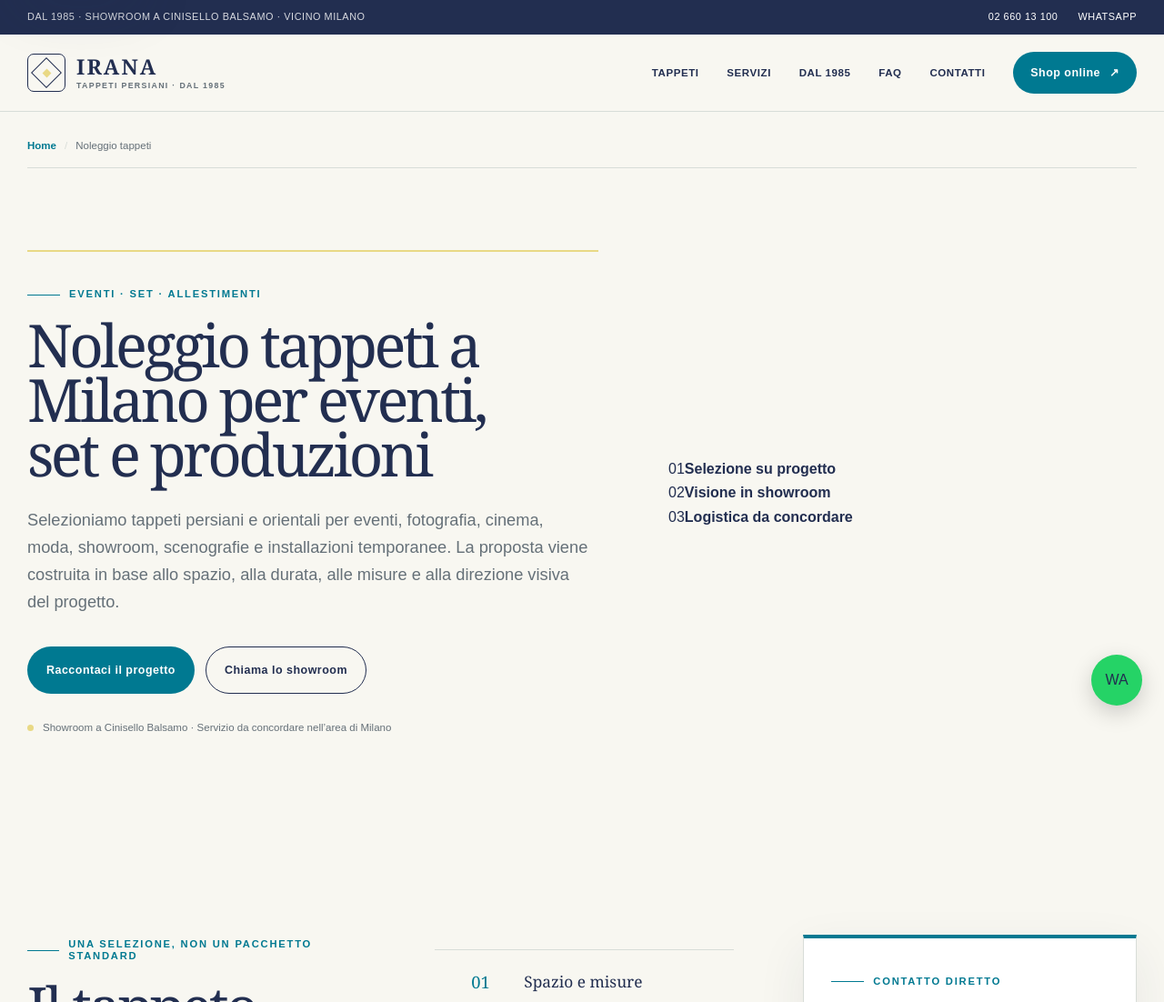
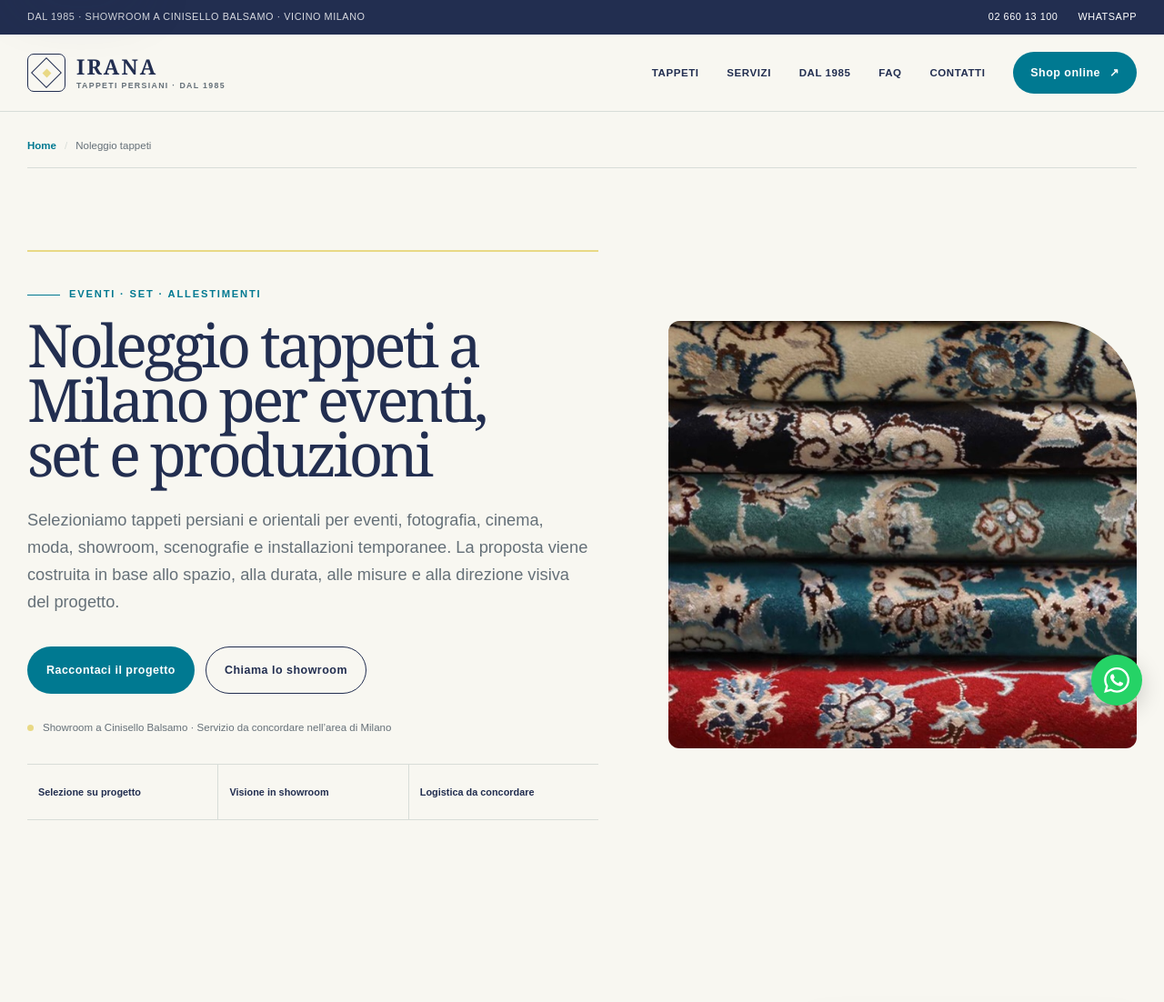
Before and after one commit to Soheilr/irana-tappeti, a plain HTML site: page noleggio-tappeti-milano/index.html in a window 1280 px wide. Shown: the top 1102 px of the page at 91% size. Drawn offline with Linux system fonts and the light colour scheme.

Commit message:
Improve rental page imagery

```diff
--- a/noleggio-tappeti-milano/index.html
+++ b/noleggio-tappeti-milano/index.html
@@ -27,7 +27,7 @@
   <meta name="twitter:description" content="Selezione di tappeti persiani e orientali per eventi, produzioni, fotografia, showroom e allestimenti nell’area di Milano.">
   <meta name="twitter:image" content="https://soheilr.github.io/irana-tappeti/assets/images/og/og-noleggio-tappeti.jpg">
   <meta name="twitter:image:alt" content="Selezione di tappeti persiani e orientali per il servizio di noleggio Irana">
-  <link rel="stylesheet" href="../assets/css/site.css?v=20260731-5">
+  <link rel="stylesheet" href="../assets/css/site.css?v=20260731-6">
   <script type="application/ld+json">
   {
     "@context": "https://schema.org",
@@ -141,12 +141,15 @@
             <a class="btn service-secondary-button" href="tel:+390266013100">Chiama lo showroom</a>
           </div>
           <p class="service-area-note">Showroom a Cinisello Balsamo · Servizio da concordare nell’area di Milano</p>
+          <div class="rental-hero-facts" aria-label="Informazioni rapide sul noleggio">
+            <strong>Selezione su progetto</strong>
+            <strong>Visione in showroom</strong>
+            <strong>Logistica da concordare</strong>
+          </div>
         </div>
-        <div class="rental-hero-board" aria-label="Informazioni rapide sul noleggio">
-          <div><span>01</span><strong>Selezione su progetto</strong></div>
-          <div><span>02</span><strong>Visione in showroom</strong></div>
-          <div><span>03</span><strong>Logistica da concordare</strong></div>
-        </div>
+        <figure class="rental-hero-media">
+          <img src="../irana-banner-optimized.jpg" alt="Selezione di tappeti persiani e orientali disponibili nello showroom Irana" width="1600" height="568" decoding="async" fetchpriority="high">
+        </figure>
       </div>
     </section>
 
@@ -350,7 +353,7 @@
     </div>
   </footer>
 
-  <a class="floating-wa" href="https://wa.me/393386490517?text=Buongiorno%20Irana%20Tappeti%2C%20vorrei%20richiedere%20una%20selezione%20di%20tappeti%20per%20un%20progetto." target="_blank" rel="noopener noreferrer" aria-label="Invia il brief su WhatsApp"><span aria-hidden="true">WA</span></a>
+  <a class="floating-wa" href="https://wa.me/393386490517?text=Buongiorno%20Irana%20Tappeti%2C%20vorrei%20richiedere%20una%20selezione%20di%20tappeti%20per%20un%20progetto." target="_blank" rel="noopener noreferrer" aria-label="Invia il brief su WhatsApp"><img src="../assets/icons/whatsapp.svg" alt="" width="28" height="28" aria-hidden="true"></a>
   <div class="mobile-cta" aria-label="Azioni rapide"><a class="btn btn-dark" href="tel:+390266013100">Chiama</a><a class="btn btn-primary" href="#contatti" data-service="Noleggio tappeti">Invia il brief</a></div>
 
   <script src="../assets/js/site.js" defer></script>
```
